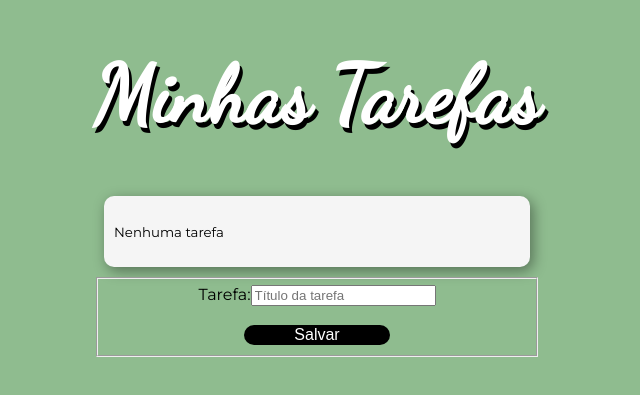
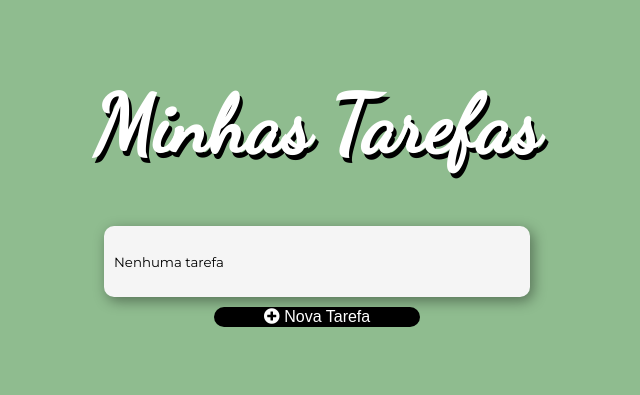
Before and after one commit to wevertonpaulino/TodoList, an Angular app: page / in a window 1280 px wide. Shown: the part 233-628 px from the top of the page, without its empty margins (323-963 px from the left). Built offline with nearby package versions, Linux system fonts and the light colour scheme.

Commit message:
Alterna as visualizações

```diff
--- a/src/app/app.component.html
+++ b/src/app/app.component.html
@@ -1,6 +1,6 @@
-<h1 class="title">{{ title }}</h1>
+<h1 class="title animated jackInTheBox">{{ title }}</h1>
 
-<ul>
+<ul class="animated flipInX" *ngIf="mode == 'list'">
   <p *ngIf="todos.length == 0"><small>Nenhuma tarefa</small></p>
   <li *ngFor="let todo of todos">
     {{ todo.title }}
@@ -10,6 +10,7 @@
   </li>
 </ul>
 
+<div id="modal" class="animated flipInX" *ngIf="mode == 'add'">
   <form [formGroup]="form">
     <fieldset>
       <label>Tarefa:</label>
@@ -19,3 +20,13 @@
       <button class="button" (click)="add()" [disabled]="form.invalid">Salvar</button>
     </fieldset>
   </form>
+</div>
+
+<button class="add-button animated fadeInUp button" (click)="changeMode('add')" *ngIf="mode == 'list'">
+  <i class="fas fa-plus-circle"></i>
+  Nova Tarefa
+</button>
+<button class="add-button animated fadeInUp button" (click)="changeMode('list')" *ngIf="mode == 'add'">
+  <i class="fas fa-times"></i>
+  Cancelar
+</button>
--- a/src/app/app.component.ts
+++ b/src/app/app.component.ts
@@ -8,6 +8,7 @@
   styleUrls: ['./app.component.css']
 })
 export class AppComponent {
+  public mode: String = 'list';
   public todos: Todo[] = [];
   public title: String = 'Minhas Tarefas';
   public form: FormGroup;
@@ -72,4 +73,8 @@
       this.todos = JSON.parse(data);
     }
   }
+
+  changeMode(mode: String) {
+    this.mode = mode;
+  }
 }
--- a/src/index.html
+++ b/src/index.html
@@ -8,6 +8,8 @@
   <link rel="icon" type="image/x-icon" href="favicon.ico">
 
   <link rel="stylesheet" href="https://fonts.googleapis.com/css2?family=Montserrat&family=Dancing+Script">
+  <link rel="stylesheet" href="https://use.fontawesome.com/releases/v5.7.0/css/all.css">
+  <link rel="stylesheet" href="https://cdnjs.cloudflare.com/ajax/libs/animate.css/3.7.0/animate.min.css">
 </head>
 <body>
   <app-root></app-root>
```
Lines whose indentation alone changed are shown as unchanged.
